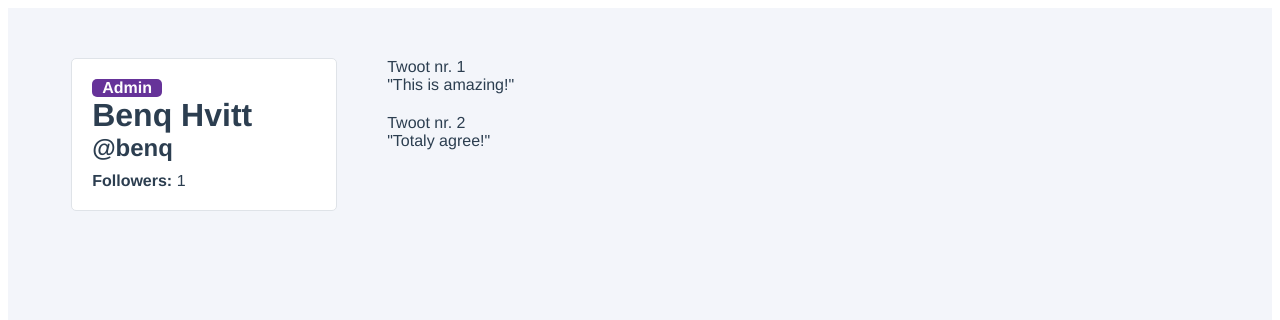
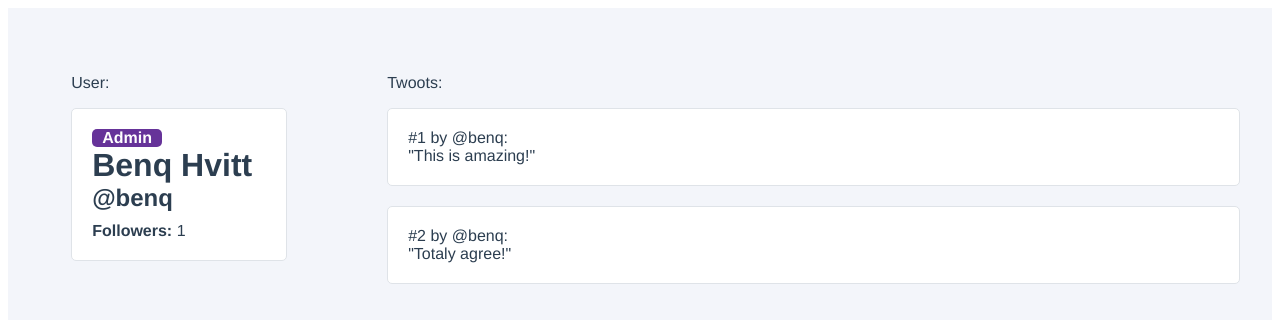
Before and after one commit to benq66/a-beautiful-vue, a Vue app in the folder vue-twotter-app/: page / in a window 1280 px wide. Shown: the top 320 px of the page. Built offline with nearby package versions, Linux system fonts and the light colour scheme.

Commit message:
refactor and styling

```diff
--- a/vue-twotter-app/src/App.vue
+++ b/vue-twotter-app/src/App.vue
@@ -6,10 +6,10 @@
 
 <script>
 // import HelloWorld from './components/HelloWorld.vue'
-import UserProfile from './components/UserProfile.vue'
+import UserProfile from "./components/UserProfile.vue"
 
 export default {
-  name: 'App',
+  name: "App",
   components: {
     UserProfile,
   },
--- /dev/null
+++ b/vue-twotter-app/src/components/TwootItem.vue
@@ -0,0 +1,40 @@
+<template>
+  <div class="twoot-item">
+    <div class="twoot-header">
+      #{{ twoot.id }} by @{{ twoot.username }}:
+    </div>
+    <div class="twoot-content">
+      "{{ twoot.content }}"
+    </div>
+  </div>
+</template>
+
+<script>
+export default {
+  name: "TwootItem",
+
+  props: {
+    twoot: {
+      type: Object,
+      required: true,
+    },
+  },
+};
+</script>
+
+<style>
+  .twoot-item {
+    margin-bottom: 20px;
+    padding: 20px;
+    background-color: white;
+    border-radius: 5px;
+    border: 1px solid #DFE3E8;
+    box-sizing: border-box;
+    cursor: pointer;
+    transition: all 0.25s ease;
+  }
+
+  .twoot-item:hover {
+    transform: scale(1.1, 1.1);
+  }
+</style>
--- /dev/null
+++ b/vue-twotter-app/src/components/Twoots.vue
@@ -0,0 +1,29 @@
+<template>
+  <div class="twoots">
+    <p>Twoots:</p>
+    <TwootItem class="user-profile__twoot" v-for="(twoot, index) in twoots" :key="index" :twoot="twoot" />
+  </div>
+</template>
+
+<script>
+import TwootItem from "./TwootItem.vue"
+
+  export default {
+    name: "Twoots",
+
+    components: {
+      TwootItem,
+    },
+
+    props: {
+      twoots: {
+        type: Object,
+        required: true,
+      },
+    }
+  };
+</script>
+
+<style>
+
+</style>
--- a/vue-twotter-app/src/components/UserProfile.vue
+++ b/vue-twotter-app/src/components/UserProfile.vue
@@ -1,5 +1,7 @@
 <template>
   <div class="user-profile">
+    <div>
+      <p>User:</p>
       <div class="user-profile__user-panel">
         <div class="user-profile__admin-badge" v-if="user.isAdmin">
           Admin
@@ -16,13 +18,12 @@
           <strong>Followers:</strong> {{ followers }}
         </div>
       </div>
+    </div>
     <div class="user-profile__twoots-wrapper">
-      <div class="user-profile__twoot" v-for="(twoot, index) in user.twoots" :key="index">
-        Twoot nr. {{ twoot.id }} <br>
-        "{{ twoot.content }}"
+      <Twoots :twoots="user.twoots" />
     </div>
   </div>
-  </div>
+
   <!-- <button @click="followUser">
     Follow
   </button> -->
@@ -31,8 +32,13 @@
 </template>
 
 <script>
+import Twoots from "./Twoots.vue"
+
 export default {
-  name: 'UserProfile',
+  name: "UserProfile",
+  components: {
+    Twoots,
+  },
 
   // initial vars and objects
   data() {
@@ -45,9 +51,9 @@ export default {
         lastName: "Hvitt",
         email: "benq@benq.com",
         isAdmin: true,
-        twoots : [
-          { id: 1, content: "This is amazing!"},
-          { id: 2, content: "Totaly agree!"},
+        twoots: [
+          { id: 1, username: "benq", content: "This is amazing!"},
+          { id: 2, username: "benq", content: "Totaly agree!"},
         ],
       },
     };
@@ -81,7 +87,7 @@ export default {
   mounted() {
     this.followUser();
   },
-}
+};
 </script>
 
 <style>
@@ -95,7 +101,8 @@ export default {
 .user-profile__user-panel {
   display: flex;
   flex-direction: column;
-  margin-right: 50px;
+  margin-right: 100px;
+  margin-bottom: auto;
   padding: 20px;
   background-color: white;
   border-radius: 5px;
@@ -123,8 +130,7 @@ export default {
   font-weight: bold;
 }
 
-.user-profile__twoot {
-  padding-bottom: 20px;
+.user-profile__twoots-wrapper {
+  width: 90%;
 }
-
 </style>
```
Lines whose indentation alone changed are shown as unchanged.
